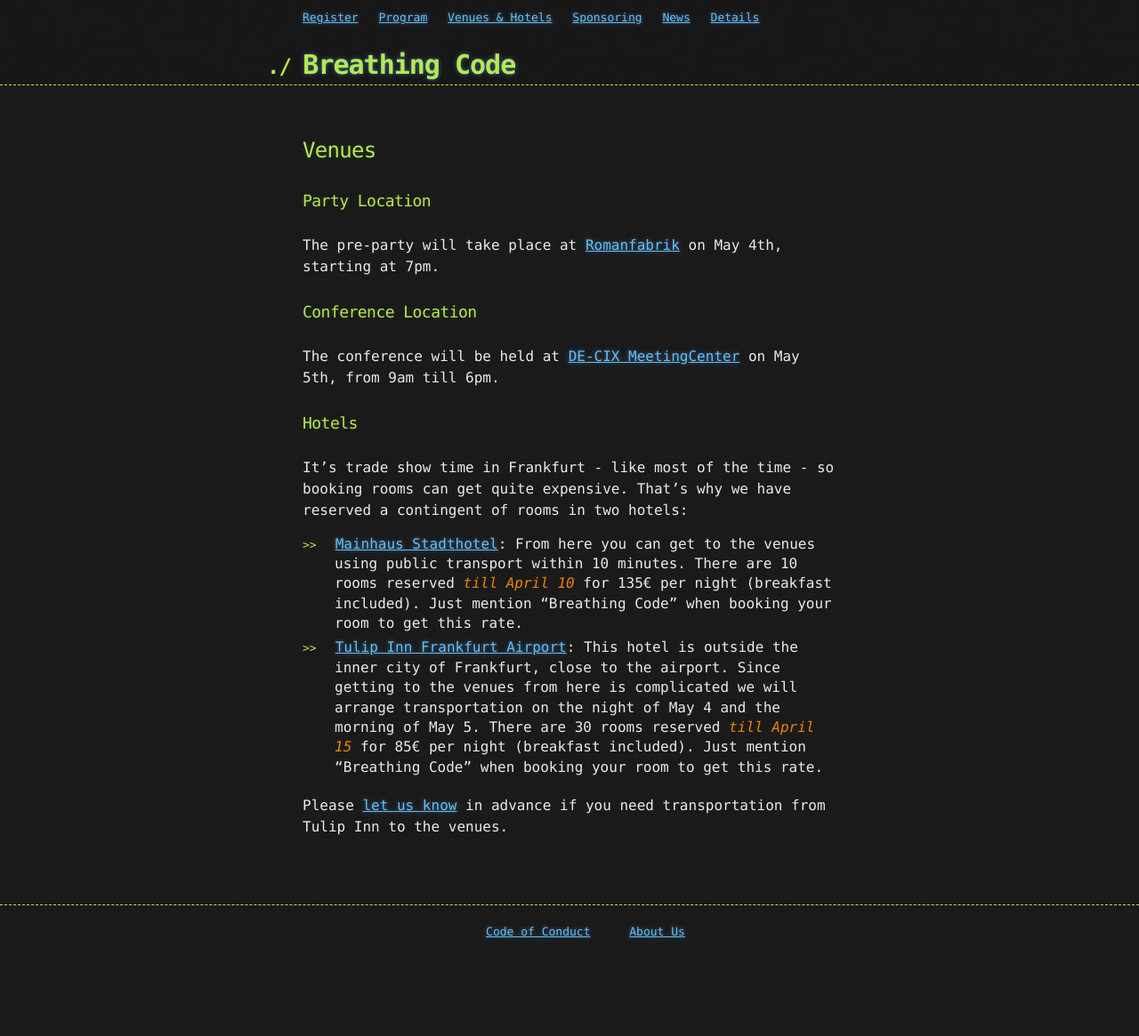
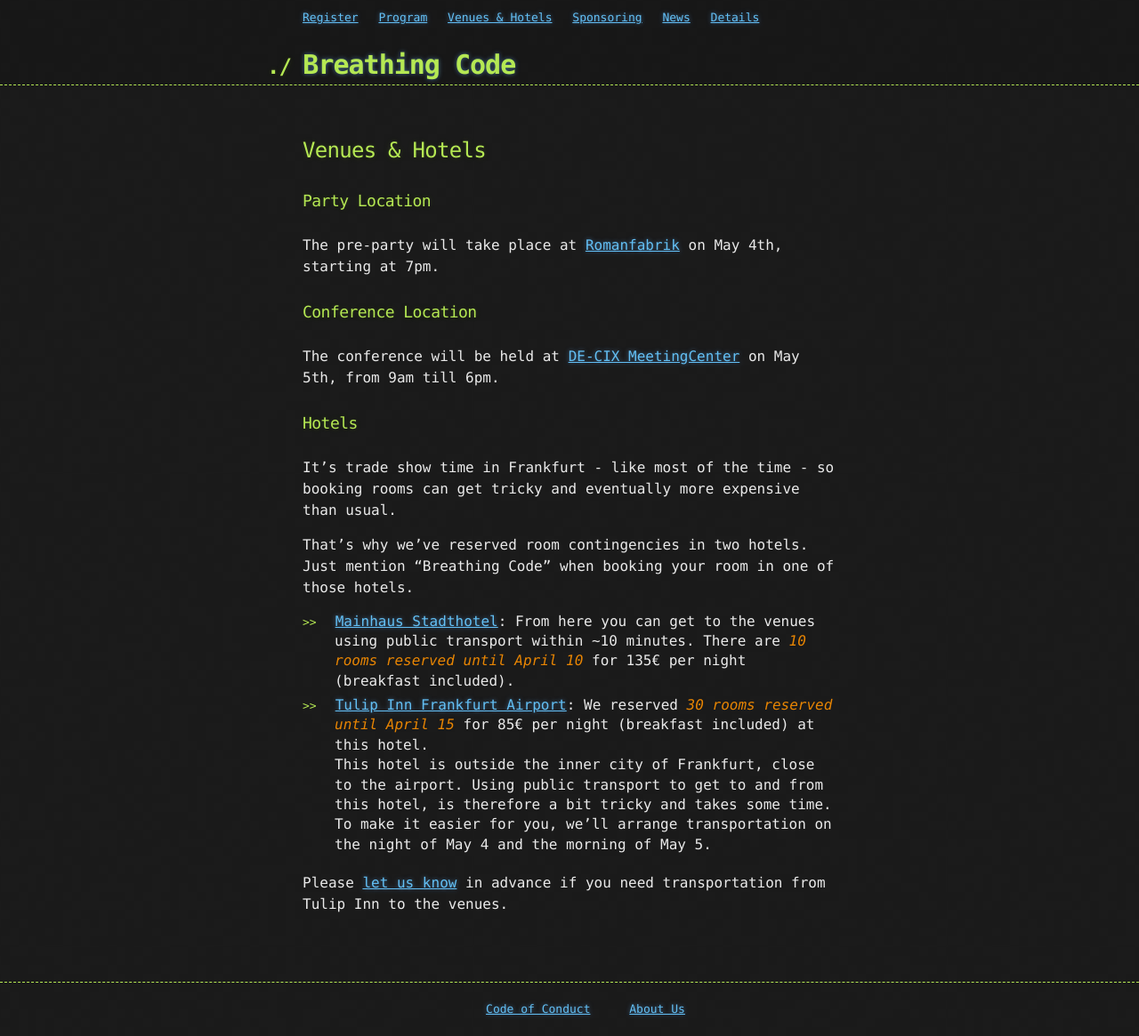
Before and after one commit to BreathingCode/BreathingCode.github.io, a Jekyll site: the page built from venues.md, in a window 1280 px wide. Shown: the whole page at 89% size. Built offline with Jekyll 4.4.1, drawn with Linux system fonts in a browser that asks for light colours; nearby versions of some CDN libraries; Markdown is read by kramdown in place of the engine named in the settings; before the commit the page ends 1078 px from its top, so only the background shows below that.

Commit message:
clarified some hotel details

```diff
--- a/venues.md
+++ b/venues.md
@@ -2,7 +2,7 @@
 layout: default
 ---
 
-## Venues
+## Venues & Hotels
 
 ### Party Location
 <a id="preevent"></a>
@@ -16,20 +16,22 @@ on May 5th, from 9am till 6pm.
 
 ### Hotels
 
-It's trade show time in Frankfurt - like most of the time - so booking rooms
-can get quite expensive. That's why we have reserved a contingent of rooms in
-two hotels:
+It's trade show time in Frankfurt - like most of the time - so booking rooms can
+get tricky and eventually more expensive than usual.
+
+That's why we've reserved room contingencies in two hotels. Just mention
+"Breathing Code" when booking your room in one of those hotels.
 
 - [Mainhaus Stadthotel](http://mainhaus-frankfurt.de/en/): From here you can get
-  to the venues using public transport within 10 minutes.
-  There are 10 rooms reserved *till April 10* for 135€ per night (breakfast included).
-  Just mention "Breathing Code" when booking your room to get this rate.
+  to the venues using public transport within ~10 minutes.
+  There are *10 rooms reserved until April 10* for 135€ per night (breakfast included).
 - [Tulip Inn Frankfurt Airport](http://www.tulipinnfrankfurtairport.com/en):
-  This hotel is outside the inner city of Frankfurt, close to the airport. Since
-  getting to the venues from here is complicated we will arrange transportation
-  on the night of May 4 and the morning of May 5.
-  There are 30 rooms reserved *till April 15* for 85€ per night (breakfast included).
-  Just mention "Breathing Code" when booking your room to get this rate.
+  We reserved *30 rooms reserved until April 15* for 85€ per night (breakfast
+  included) at this hotel.
+  This hotel is outside the inner city of Frankfurt, close to the airport. Using
+  public transport to get to and from this hotel, is therefore a bit tricky and
+  takes some time. To make it easier for you, we'll arrange transportation on
+  the night of May 4 and the morning of May 5.
 
 Please <a href="mailto:{{ site.email }}?subject=Breathing Code: Transport to venues">let us know</a>
 in advance if you need transportation from Tulip Inn to the venues.
```
